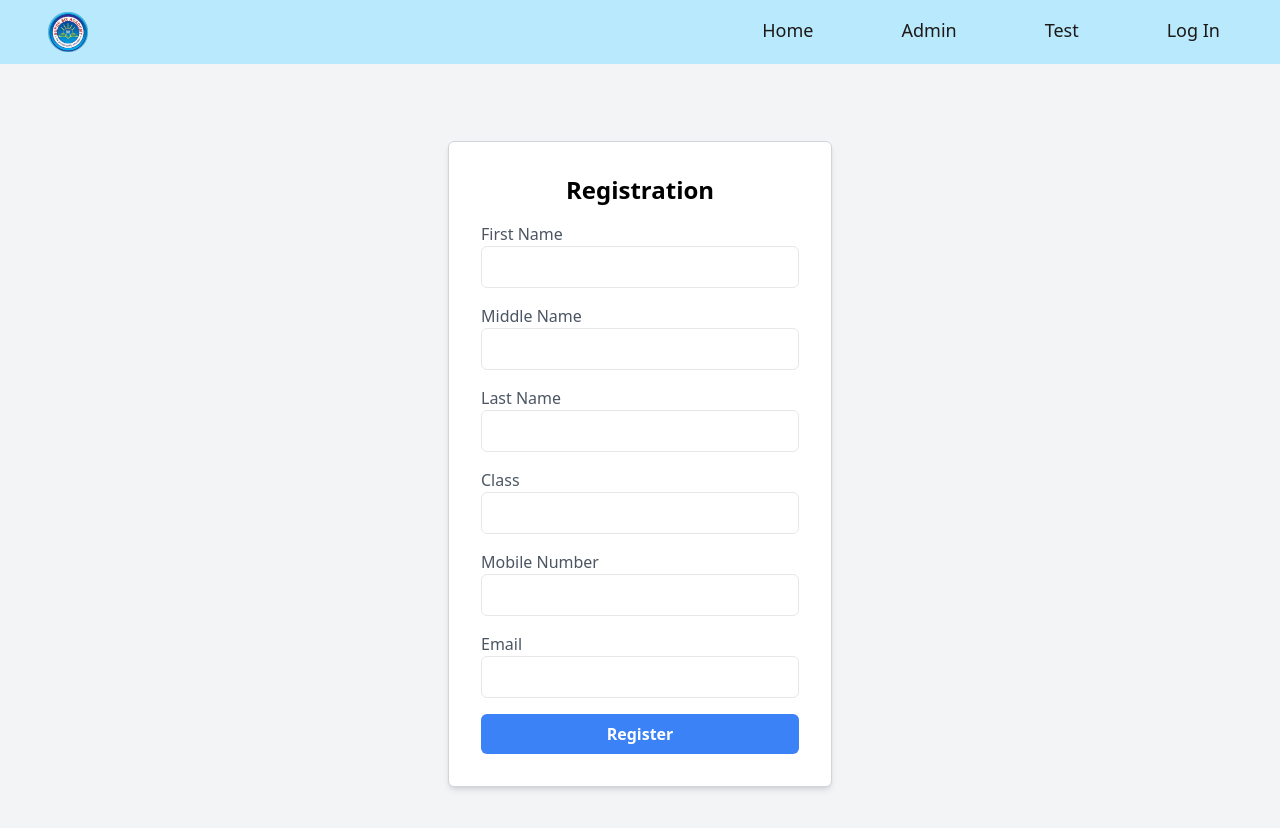
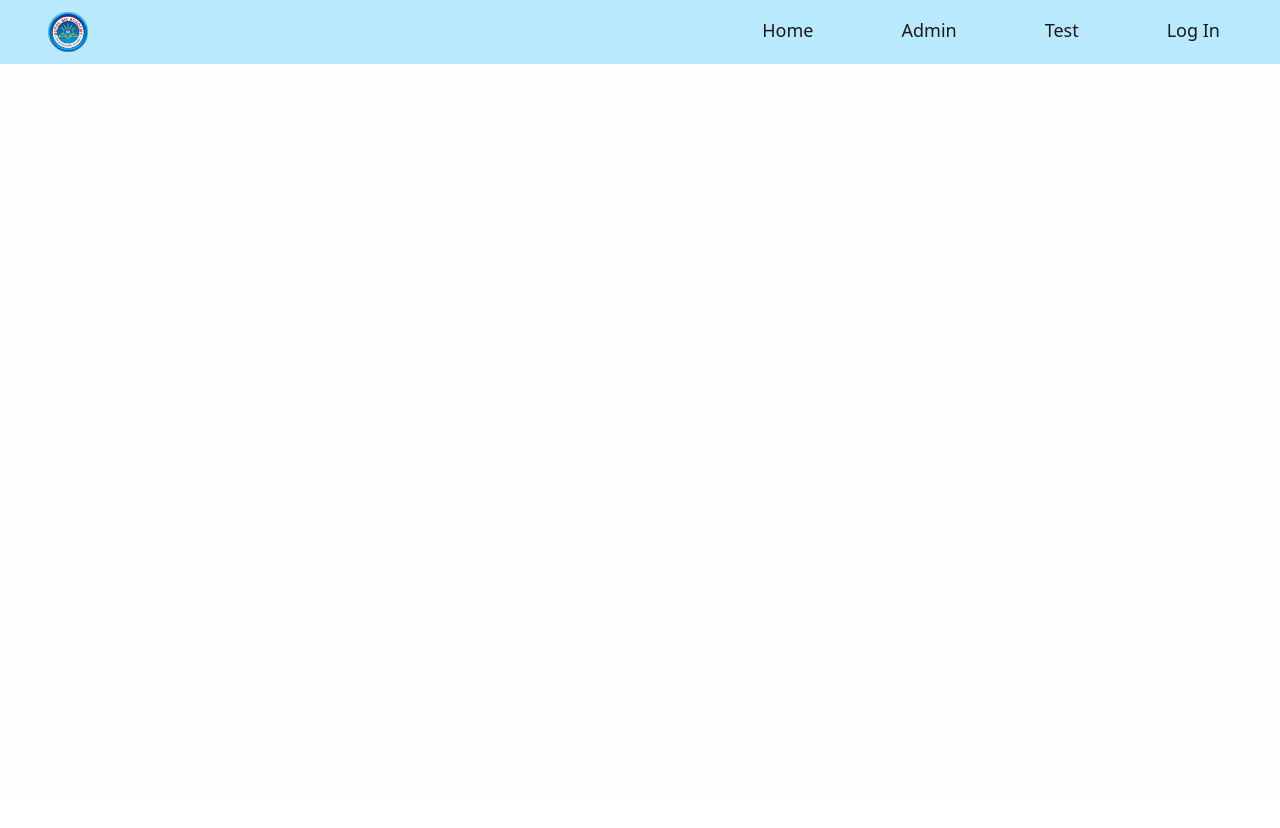
Before and after one commit to yogita-s-24/SSA-web_app, a React (Create React App) app in the folder client/: page / in a window 1280 px wide. Shown: the top 828 px of the page. After the commit the page ends 800 px from the top, so only its background shows below. Built offline with nearby package versions, Linux system fonts and the light colour scheme.

Commit message:
basic chamge

```diff
--- a/client/src/components/pages/home/Home.jsx
+++ b/client/src/components/pages/home/Home.jsx
@@ -1,13 +1,10 @@
 import React from "react";
 import Nav from "../../nav/Nav";
-// import LogIn from "../auth/login/LogIn";
-import { Registration } from "../export";
 
 function Home() {
   return (
     <div>
       <Nav />
-      <Registration/>
     </div>
   );
 }
```
